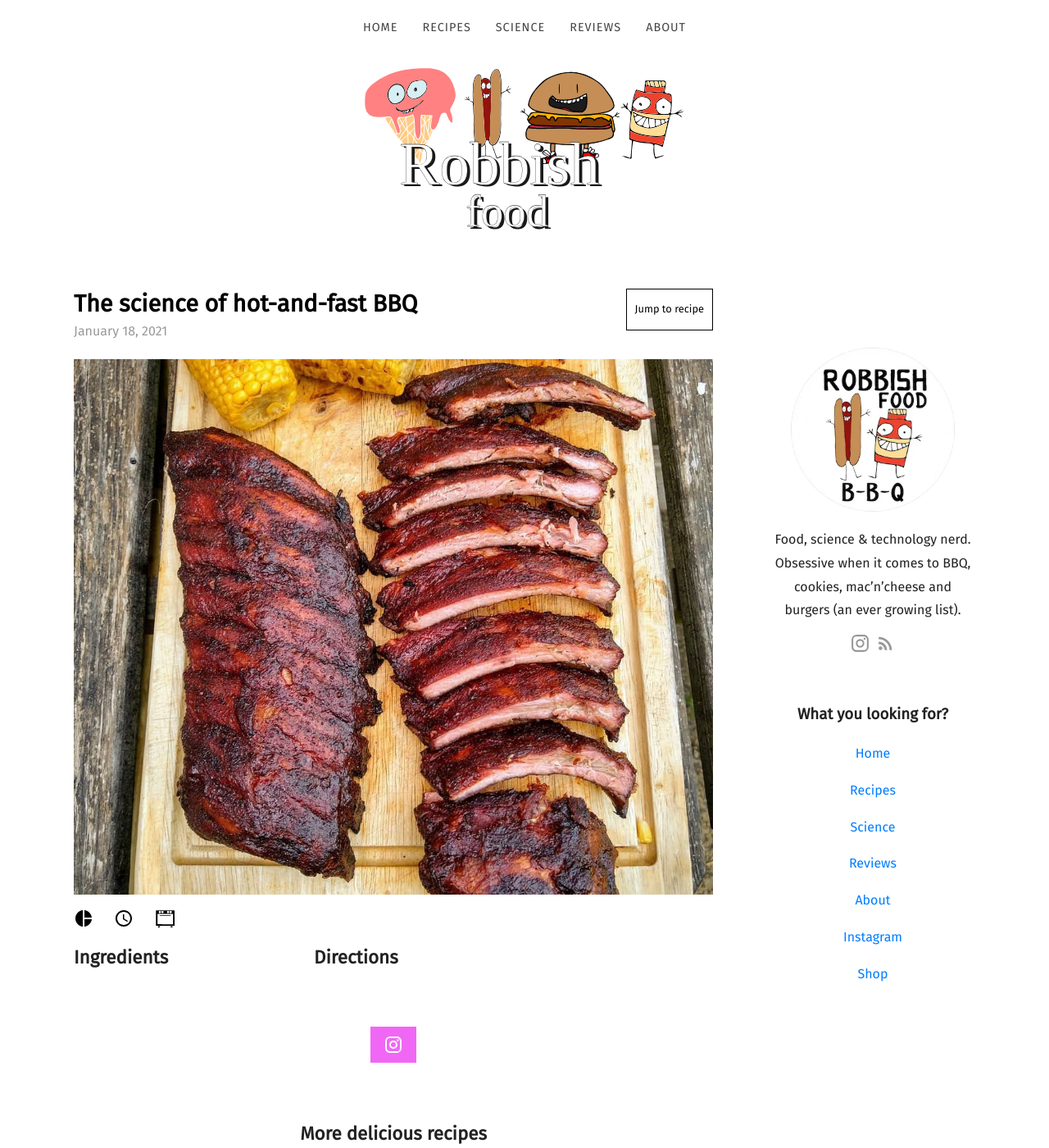
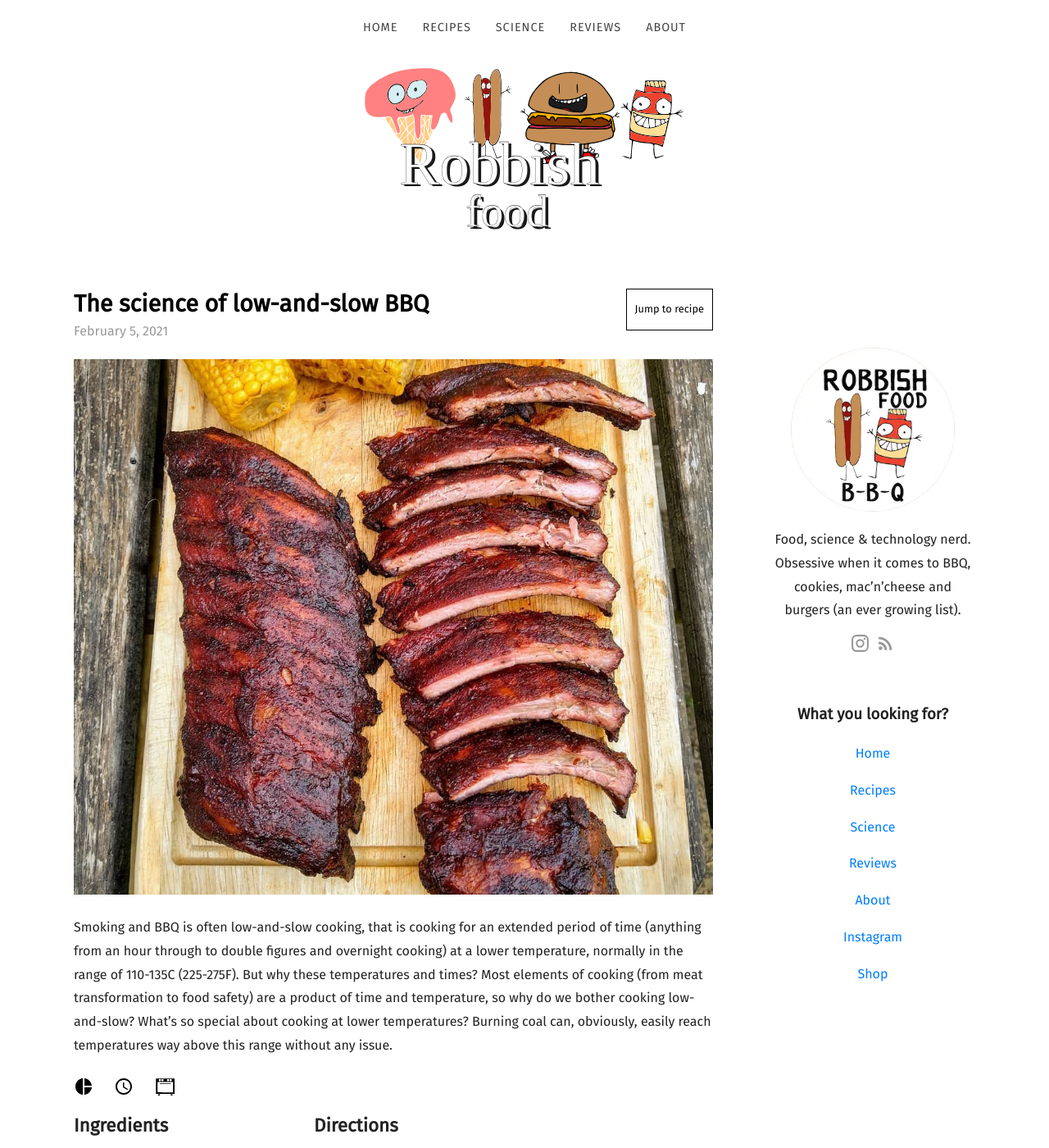
Before and after one commit to robhinds/food-science-site, a Jekyll site: the page built from drafts1999/_posts/2021-01-18-science-low-slow-bbq.md, in a window 1280 px wide and 1400 px high. Shown: the whole window at 82% size. Built offline with Jekyll 4.4.1, drawn with Linux system fonts in a browser that asks for light colours; nearby versions of some CDN libraries.

```diff
--- a/drafts1999/_posts/2021-01-18-science-low-slow-bbq.md
+++ b/drafts1999/_posts/2021-01-18-science-low-slow-bbq.md
@@ -1,9 +1,11 @@
 ---
-date: 2021-01-18
-title: The science of hot-and-fast BBQ
+date: 2021-02-05
+title: The science of low-and-slow BBQ
 categories:
 sitemap: false
 hidden: true
 featured_image: /images/linkin/babybacks.jpg
 recipe:
 ---
+
+Smoking and BBQ is often low-and-slow cooking, that is cooking for an extended period of time (anything from an hour through to double figures and overnight cooking) at a lower temperature, normally in the range of 110-135C (225-275F). But why these temperatures and times? Most elements of cooking (from meat transformation to food safety) are a product of time and temperature, so why do we bother cooking low-and-slow? What's so special about cooking at lower temperatures? Burning coal can, obviously, easily reach temperatures way above this range without any issue.
```
Also changed, not shown: science/_posts/2021-01-08-humidity-and-cooking.md (+1 -0 lines).
